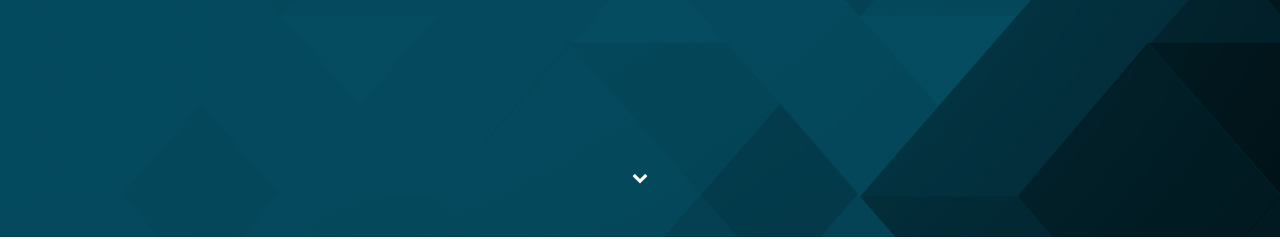
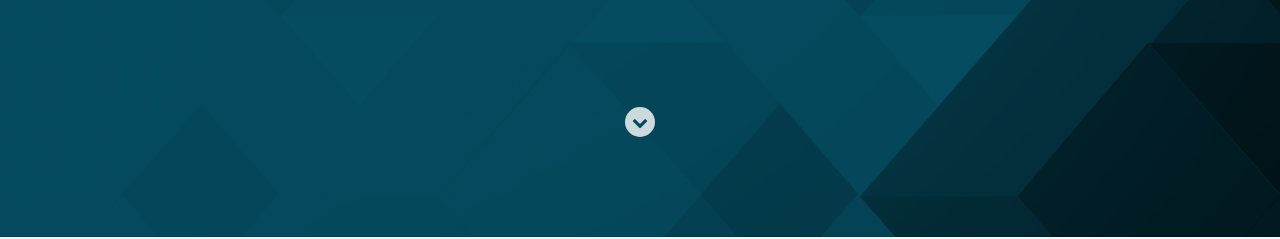
Before and after one commit to austinschroeder/portfolio-react, a React (Create React App) app: page / in a window 1280 px wide. Shown: the part 563-802 px from the top of the page. Built offline with nearby package versions, Linux system fonts and the light colour scheme.

Commit message:
Animate down arrow

```diff
--- a/src/components/Header.jsx
+++ b/src/components/Header.jsx
@@ -1,4 +1,4 @@
-import styled from 'styled-components';
+import styled, { keyframes } from 'styled-components';
 import backgroundGradient from '../images/gradient-bkgrnd.png';
 
 const ExternalLink = ({ href, children, ariaLabel }) => (
@@ -84,6 +84,7 @@ const Jumbotron = styled.div`
   margin-bottom: 0;
   display: flex;
   flex-direction: column;
+  align-items: center;
 `;
 
 const JumbotronText = styled.div`
@@ -130,16 +131,49 @@ const SocialLink = styled.li`
   display: inline-block;
 `;
 
+const animateBorder = keyframes`
+  0% {
+    transform: scale(1);
+    opacity: 1;
+  }
+  100% {
+    transform: scale(1.5);
+    opacity: 0;
+  }
+`;
+
 const ArrowLink = styled.div`
+  background-color: ${(props) => props.theme.colors.white};
+  opacity: 0.8;
+  border-radius: 50%;
+  width: 30px;
+  height: 30px;
   margin-top: auto;
   text-align: center;
-  margin-bottom: 50px;
-
+  margin-bottom: 100px;
+  display: flex;
+  justify-content: center;
+  align-items: center;
+  position: relative;
   a {
-    color: ${(props) => props.theme.colors.white};
+    color: ${(props) => props.theme.colors.primary};
+    text-decoration: none;
 
     &:hover {
       text-shadow: 2px 2px 5px white;
+      &::before {
+        content: '';
+        position: absolute;
+        top: -7px;
+        left: -7px;
+        width: 40px;
+        height: 40px;
+        border: 2px solid ${(props) => props.theme.colors.white};
+        opacity: 0.5;
+        border-radius: 50%;
+        opacity: 0;
+        animation: ${animateBorder} 1.2s linear infinite;
+      }
     }
   }
 `;
```
